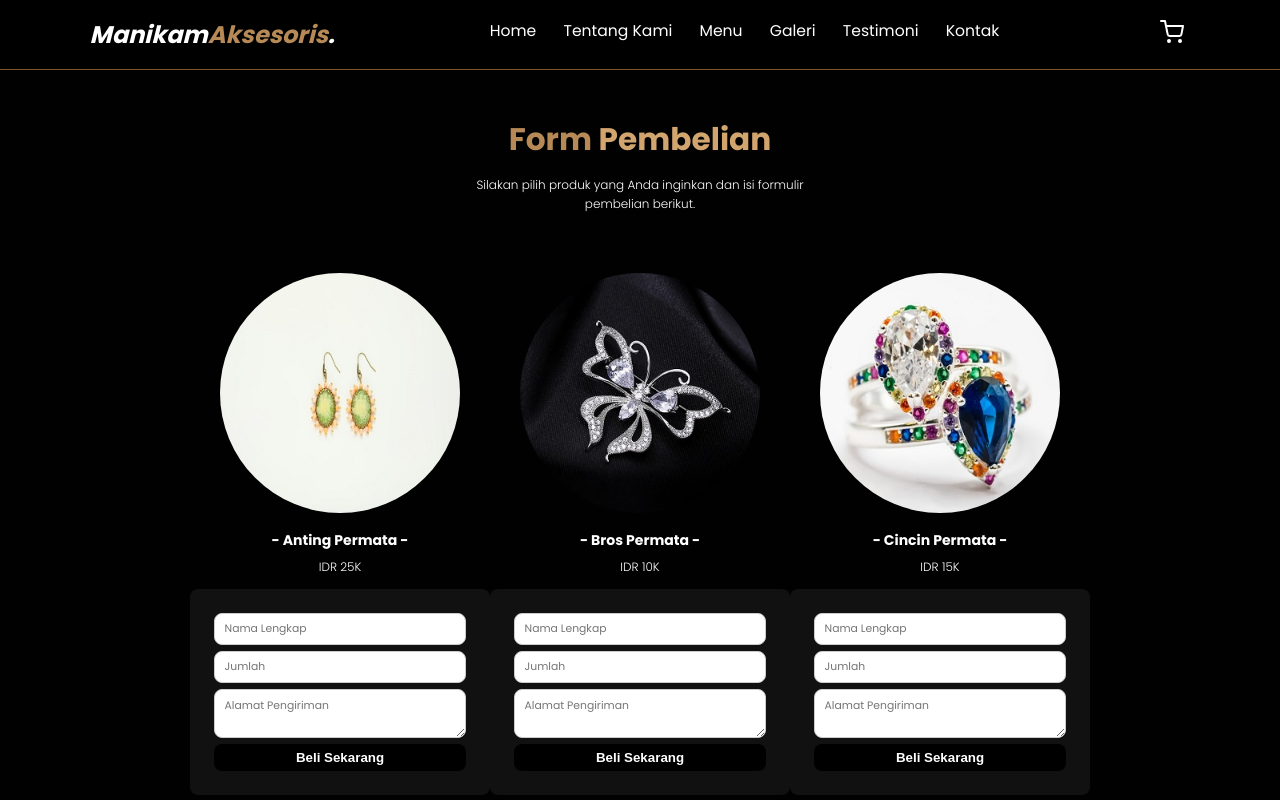
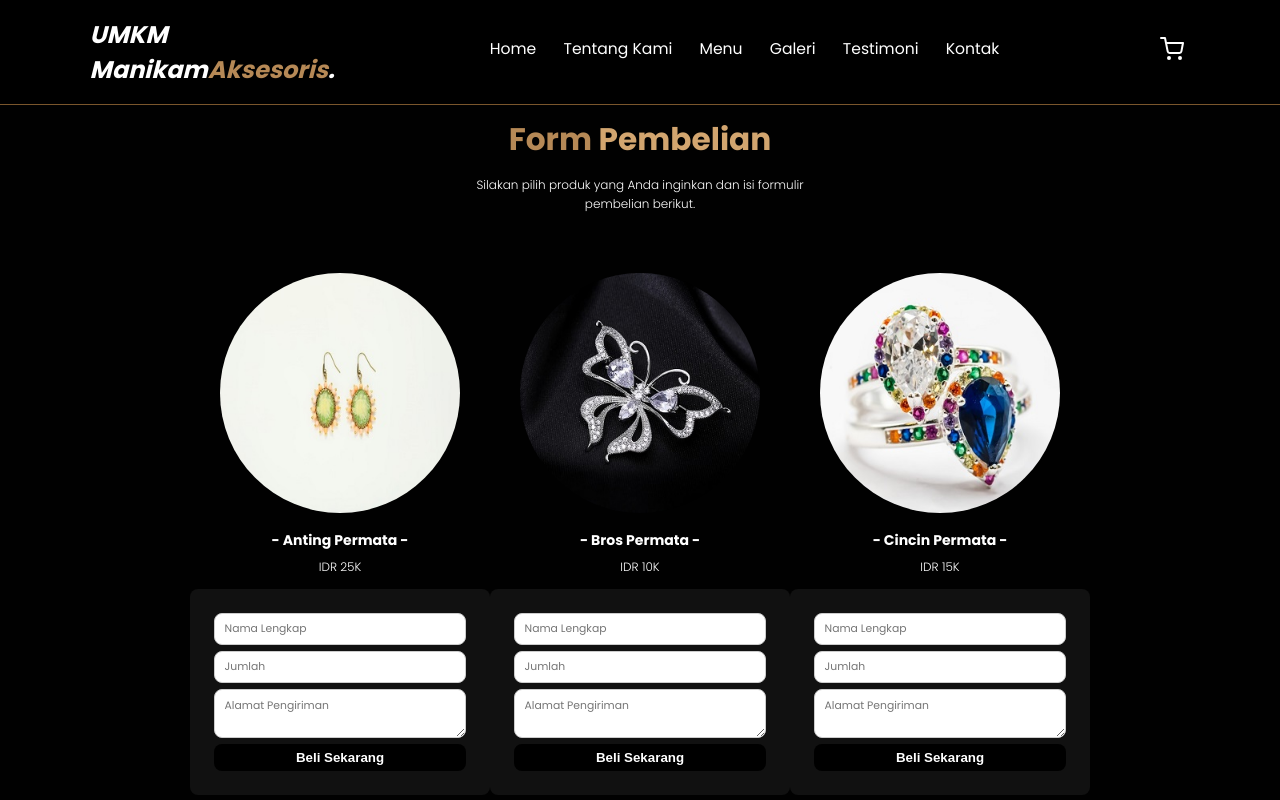
Before and after one commit to Antoninasepti24/Website-UMKM_ManikamAksesoris-antoninasepti, a plain HTML site: page shopping.html in a window 1280 px wide. Shown: the top 800 px of the page. Drawn offline with nearby package versions, Linux system fonts and the light colour scheme.

Commit message:
Upload HTML

```diff
--- a/shopping.html
+++ b/shopping.html
@@ -17,7 +17,7 @@
     <!-- Navbar Start -->
     <nav class="navbar">
       <a href="index.html" class="navbar-logo"
-        >Manikam<span>Aksesoris</span>.</a
+        >UMKM<br />Manikam<span>Aksesoris</span>.</a
       >
       <div class="navbar-nav">
         <a href="index.html">Home</a>
```
